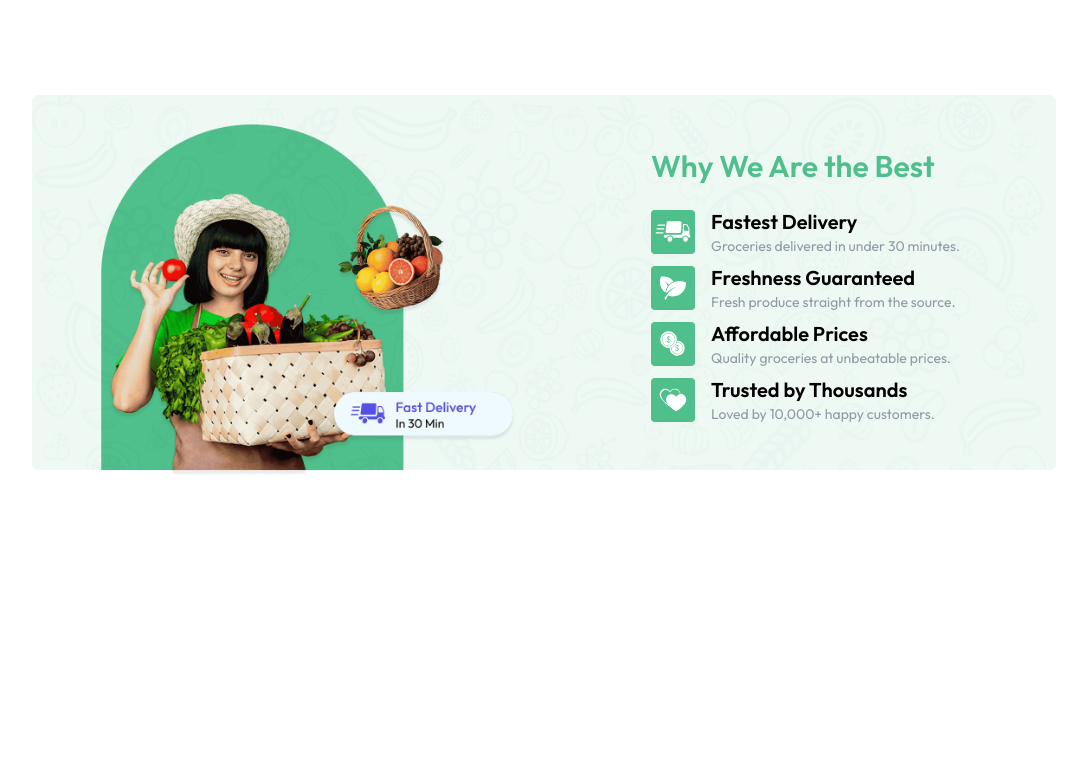
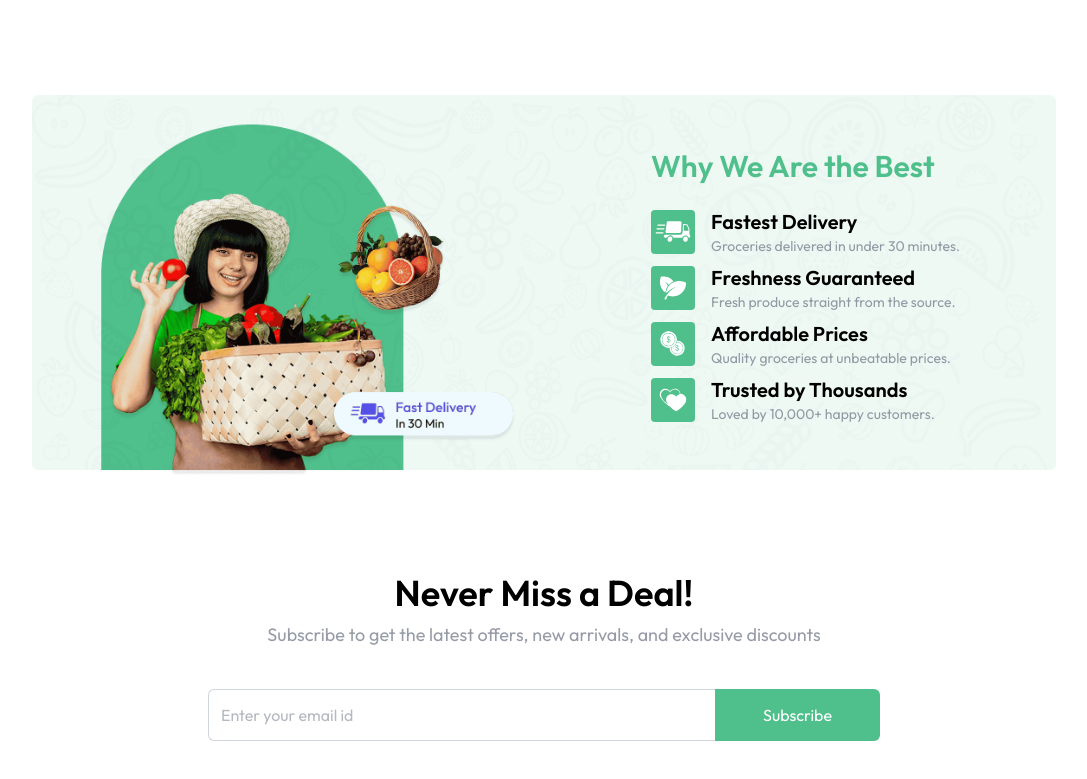
Before and after one commit to MinZexing/WCart, a React (Vite) app in the folder client/: page / in a window 1280 px wide. Shown: the part 1205-1984 px from the top of the page, without its empty margins (96-1183 px from the left). Before the commit the page ends 1682 px from the top, so only its background shows below. Built offline with nearby package versions, Linux system fonts and the light colour scheme.

Commit message:
create newsletter component for the frontend

```diff
--- /dev/null
+++ b/client/src/components/NewsLetter.jsx
@@ -0,0 +1,27 @@
+function NewsLetter() {
+  return (
+    <div className="flex flex-col items-center justify-center text-center space-y-2 mt-24 pb-14">
+      <h1 className="md:text-4xl text-2xl font-semibold">Never Miss a Deal!</h1>
+      <p className="md:text-lg text-gray-500/70 pb-8">
+        Subscribe to get the latest offers, new arrivals, and exclusive
+        discounts
+      </p>
+      <form className="flex items-center justify-between max-w-2xl w-full md:h-13 h-12">
+        <input
+          className="border border-gray-300 rounded-md h-full border-r-0 outline-none w-full rounded-r-none px-3 text-gray-500"
+          type="text"
+          placeholder="Enter your email id"
+          required
+        />
+        <button
+          type="submit"
+          className="md:px-12 px-8 h-full text-white bg-primary hover:bg-primary-dull transition-all cursor-pointer rounded-md rounded-l-none"
+        >
+          Subscribe
+        </button>
+      </form>
+    </div>
+  );
+}
+
+export default NewsLetter;
--- a/client/src/pages/Home.jsx
+++ b/client/src/pages/Home.jsx
@@ -2,6 +2,7 @@
 import BottomBanner from "../components/BottomBanner";
 import Categories from "../components/Categories";
 import MainBanner from "../components/MainBanner";
+import NewsLetter from "../components/NewsLetter";
 
 function Home() {
   return (
@@ -10,6 +11,7 @@
       <Categories />
       <BestSeller />
       <BottomBanner />
+      <NewsLetter />
     </div>
   );
 }
```
